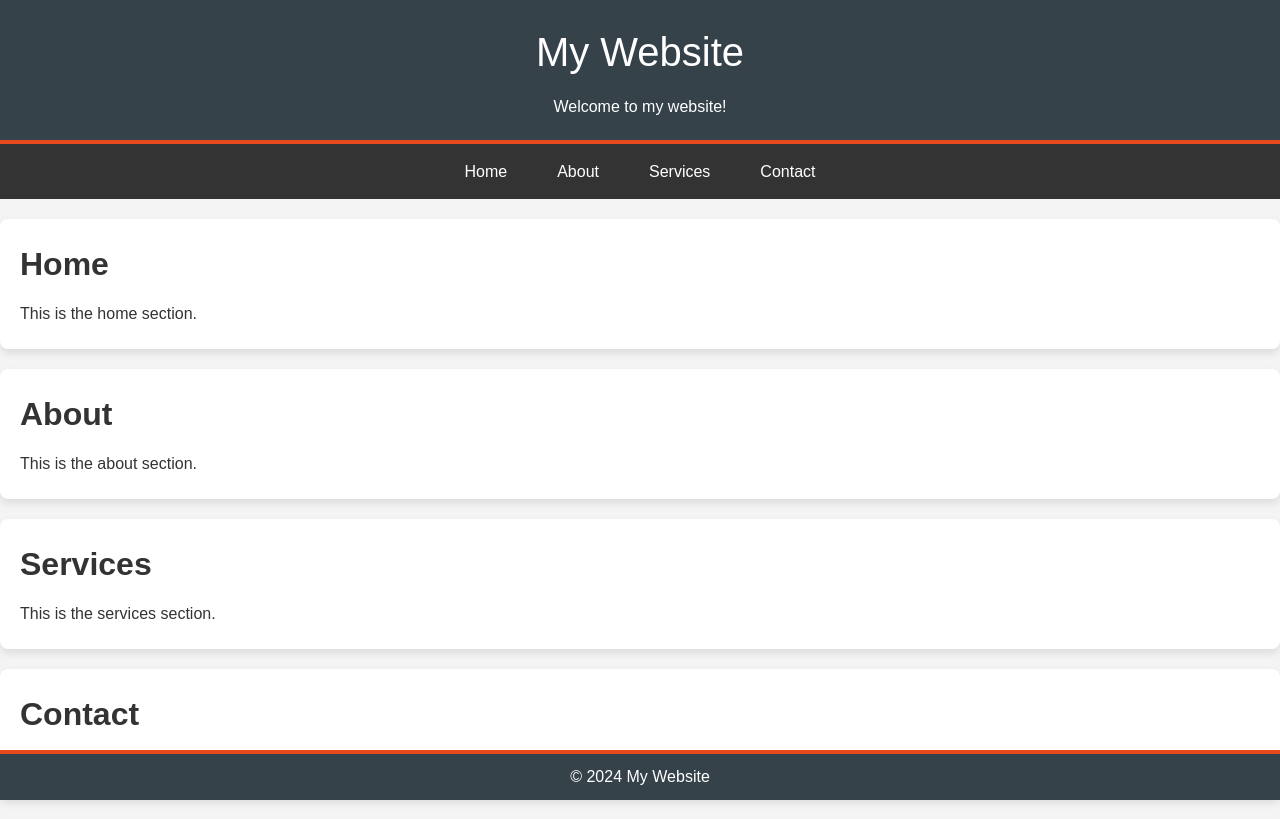
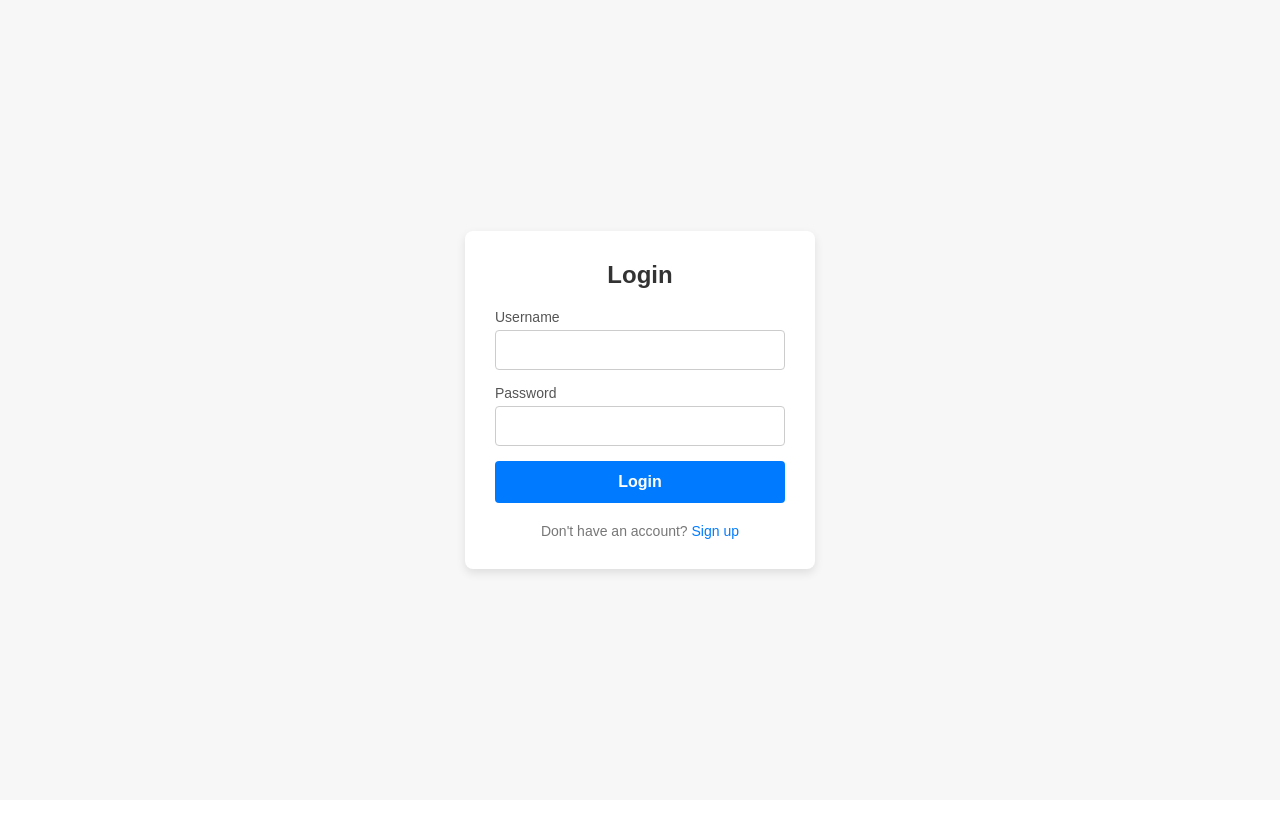
Before and after one commit to nagraj07/Practiceofgit, a plain HTML site: page index.html in a window 1280 px wide. Drawn offline with Linux system fonts and the light colour scheme.

Commit message:
Login Form

```diff
--- a/index.html
+++ b/index.html
@@ -1,48 +1,28 @@
 <!DOCTYPE html>
 <html lang="en">
 <head>
-    <meta charset="UTF-8">
-    <meta name="viewport" content="width=device-width, initial-scale=1.0">
-    <title>Sample UI with CSS Properties</title>
-    <link rel="stylesheet" href="styles.css">
+  <meta charset="UTF-8">
+  <meta name="viewport" content="width=device-width, initial-scale=1.0">
+  <title>Login Form</title>
+  <link rel="stylesheet" href="styles.css">
 </head>
 <body>
-    <header>
-        <h1>My Website</h1>
-        <p>Welcome to my website!</p>
-    </header>
-
-    <nav>
-        <ul>
-            <li><a href="#home">Home</a></li>
-            <li><a href="#about">About</a></li>
-            <li><a href="#services">Services</a></li>
-            <li><a href="#contact">Contact</a></li>
-        </ul>
-    </nav>
-
-    <section id="home">
-        <h2>Home</h2>
-        <p>This is the home section.</p>
-    </section>
-
-    <section id="about">
-        <h2>About</h2>
-        <p>This is the about section.</p>
-    </section>
-
-    <section id="services">
-        <h2>Services</h2>
-        <p>This is the services section.</p>
-    </section>
-
-    <section id="contact">
-        <h2>Contact</h2>
-        <p>This is the contact section.</p>
-    </section>
-
-    <footer>
-        <p>&copy; 2024 My Website</p>
-    </footer>
+  <div class="container">
+    <form class="form">
+      <h2>Login</h2>
+      <div class="div1">
+        <label for="username">Username</label>
+        <input type="text" id="username" name="username">
+      </div>
+      <div class="div1">
+        <label for="password">Password</label>
+        <input type="password" id="password" name="password">
+      </div>
+      <button type="submit">Login</button>
+      <div class="details">
+        <p>Don't have an account? <a href="#">Sign up</a></p>
+      </div>
+    </form>
+  </div>
 </body>
 </html>
--- a/styles.css
+++ b/styles.css
@@ -1,108 +1,93 @@
-/* Basic Reset */
 * {
     margin: 0;
     padding: 0;
     box-sizing: border-box;
+    font-family: 'Arial', sans-serif;
   }
 
-/* Body Styling */
-body {
-    font-family: Arial, sans-serif;
-    line-height: 1.6;
-    background-color: #f4f4f4;
+  .container {
+    display: flex;
+    justify-content: center;
+    align-items: center;
+    height: 100vh;
+    background-color: #f7f7f7;
+  }
+
+  .form {
+    background-color: #fff;
+    padding: 30px;
+    border-radius: 8px;
+    box-shadow: 0px 4px 10px rgba(0, 0, 0, 0.1);
+    width: 350px;
+    text-align: center;
+  }
+
+  .form h2 {
+    margin-bottom: 20px;
+    font-size: 24px;
     color: #333;
   }
 
-/* Header Styling */
-header {
-    background: #35424a;
-    color: #ffffff;
-    padding: 20px 0;
-    text-align: center;
-    border-bottom: 4px solid #e8491d;
+  .div1 {
+    margin-bottom: 15px;
+    text-align: left;
   }
 
-header h1 {
-    font-size: 2.5em;
-    margin-bottom: 10px;
-    font-weight: 300;
+  .div1 label {
+    display: block;
+    margin-bottom: 5px;
+    color: #555;
+    font-size: 14px;
   }
 
-/* Navigation Styling */
-nav {
-    background: #333;
-    color: #ffffff;
-    padding: 15px;
+  .div1 input {
+    width: 100%;
+    padding: 10px;
+    font-size: 16px;
+    border-radius: 4px;
+    border: 1px solid #ccc;
+    transition: border-color 0.3s ease, box-shadow 0.3s ease;
   }
 
-nav ul {
-    list-style: none;
-    display: flex;
-    justify-content: center;
+  .input-group input:focus {
+    border-color: #007BFF;
+    box-shadow: 0px 0px 5px rgba(0, 123, 255, 0.5);
+    outline: none;
   }
 
-nav ul li {
-    margin: 0 15px;
+  .form button {
+    width: 100%;
+    padding: 12px;
+    font-size: 16px;
+    font-weight: bold;
+    color: #fff;
+    background-color: #007BFF;
+    border: none;
+    border-radius: 4px;
+    cursor: pointer;
+    transition: background-color 0.3s ease, box-shadow 0.3s ease;
   }
 
-nav ul li a {
-    color: #ffffff;
-    text-decoration: none;
-    padding: 5px 10px;
-    border-radius: 5px;
+  .form button:hover {
+    background-color: #0056b3;
+    box-shadow: 0px 4px 10px rgba(0, 91, 179, 0.3);
   }
 
-nav ul li a:hover {
-    background: #e8491d;
-    transition: background-color 0.3s ease-in-out;
+  .details {
+    margin-top: 20px;
   }
 
-/* Section Styling */
-section {
-    padding: 20px;
-    margin: 20px 0;
-    background: #ffffff;
-    border-radius: 8px;
-    box-shadow: 0 4px 8px rgba(0, 0, 0, 0.1);
-    transition: transform 0.2s;
+  .details p {
+    color: #777;
+    font-size: 14px;
   }
 
-section h2 {
-    margin-bottom: 10px;
-    font-size: 2em;
+  .details a {
+    color: #007BFF;
+    text-decoration: none;
+    transition: color 0.3s ease;
   }
 
-section p {
-    line-height: 1.8;
-    text-align: justify;
+  .details a:hover {
+    color: #0056b3;
   }
-
-/* Footer Styling */
-footer {
-    background: #35424a;
-    color: #ffffff;
-    text-align: center;
-    padding: 10px 0;
-    border-top: 4px solid #e8491d;
-    position: fixed;
-    bottom: 0;
-    width: 100%;
-}
-
-section:hover {
-    transform: translateY(-5px);
-}
-
-@media (max-width: 768px) {
-    nav ul {
-        flex-direction: column;
-    }
-
-    section {
-        margin: 10px 0;
-    }
-
-    header h1 {
-        font-size: 2em;
-    }
-}
--- a/task.js
+++ b/task.js
@@ -201,8 +201,6 @@
 
 // for (let i = 0; i <= num; i++) {
 //     console.log('*'.repeat(i));
-// }
-
 
 // let start = "";
 // for (let i = 0; i <= 5; i++) {
```
Lines whose indentation alone changed are shown as unchanged.
